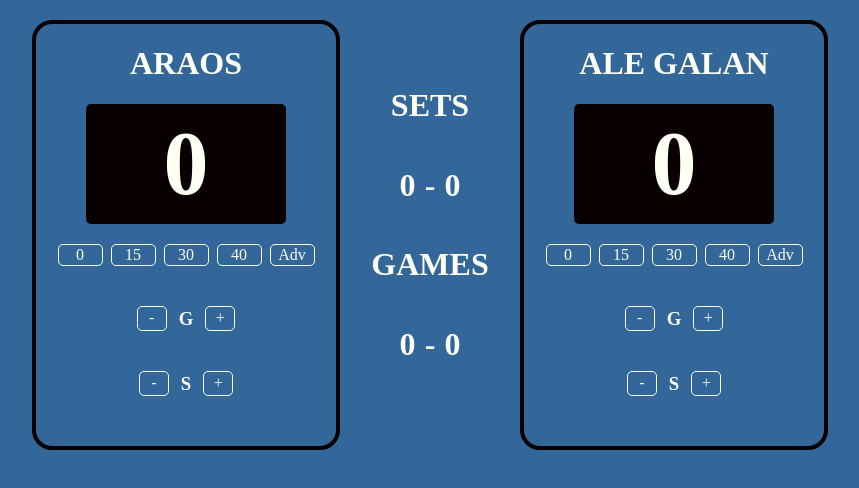
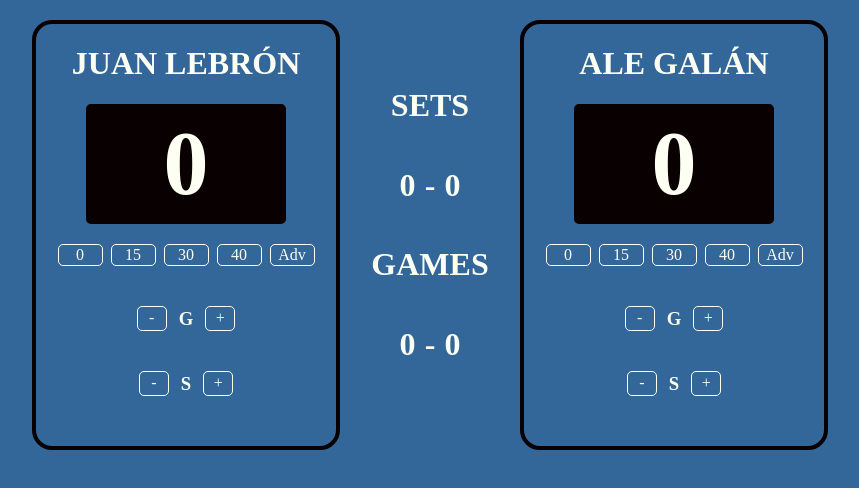
Before and after one commit to VicenteAraos/Padel_ScoreBoard, a website built with Vite: page index.html in a window 1280 px wide. Shown: the whole page, without its empty margins (210-1069 px from the left). Built offline with nearby package versions, Linux system fonts and the light colour scheme.

Commit message:
Update index.html
Fix names

```diff
--- a/index.html
+++ b/index.html
@@ -6,7 +6,7 @@
         <div class="container">
 
             <div class = "home">
-                <h1>ARAOS</h1>
+                <h1>JUAN LEBRÓN</h1>
                     <h2 id = "home-score">0</h2>
                     <button class = "btn" id="home-0-btn" value="0">0</button>
                     <button class = "btn" id="home-15-btn" value="15">15</button>
@@ -48,7 +48,7 @@
             </div>
 
             <div class = "guest">
-                <h1>ALE GALAN</h1>
+                <h1>ALE GALÁN</h1>
                 <div>
                     <h2 id = "guest-score">0</h2>
                     <button class = "btn" id="guest-0-btn" value="0">0</button>
```
